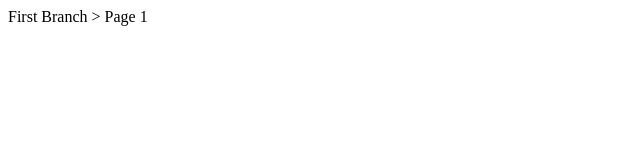
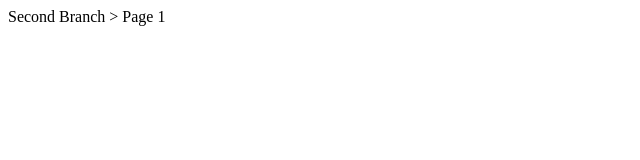
Before and after one commit to mac-deep/git-test, a plain HTML site: page second.html in a window 1280 px wide. Shown: the full height of the page, 0-640 px from the left. Drawn offline with Linux system fonts and the light colour scheme.

Commit message:
second branch added

```diff
--- a/first.html
+++ b/second.html
@@ -4,9 +4,9 @@
     <meta charset="UTF-8">
     <meta http-equiv="X-UA-Compatible" content="IE=edge">
     <meta name="viewport" content="width=device-width, initial-scale=1.0">
-    <title>First page</title>
+    <title>Second</title>
 </head>
 <body>
-    First Branch > Page 1
+    Second Branch > Page 1
 </body>
 </html>
```
